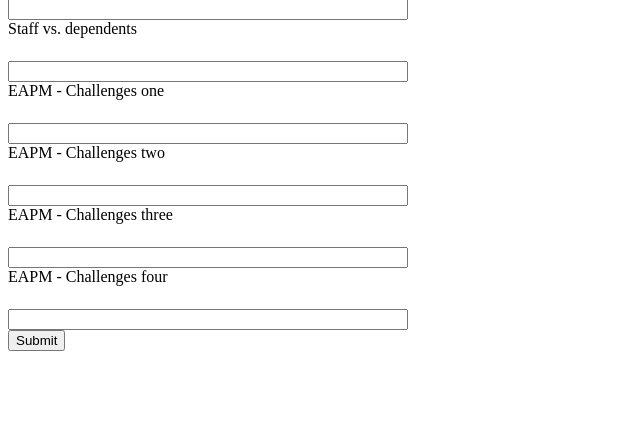
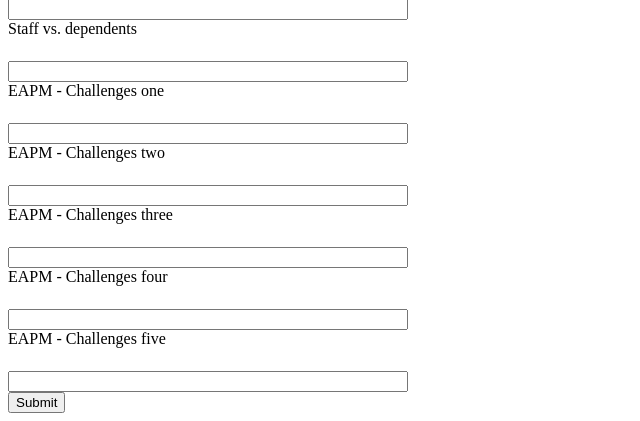
Before and after one commit to tchasinga/formfornacadadata, a PHP site: page /employee_assistance_program_monitoring_form/index.php in a window 1280 px wide. Shown: the part 3117-3538 px from the top of the page, without its empty margins (0-640 px from the left). Before the commit the page ends 3468 px from the top, so only its background shows below. Run offline with PHP 8.4, Linux system fonts and the light colour scheme.

Commit message:
EAPM - Challenges five

```diff
--- a/employee_assistance_program_monitoring_form/index.php
+++ b/employee_assistance_program_monitoring_form/index.php
@@ -622,6 +622,9 @@ if ($_SERVER["REQUEST_METHOD"] == "POST") {
 
         <label for="challenges_four">EAPM - Challenges four</label><br>
         <input type="text" id="challenges_four" name="challenges_four">
+
+        <label for="challenges_five">EAPM - Challenges five</label><br>
+        <input type="text" id="challenges_five" name="challenges_five">
         </div>
 
         <button type="submit">Submit</button>
```
